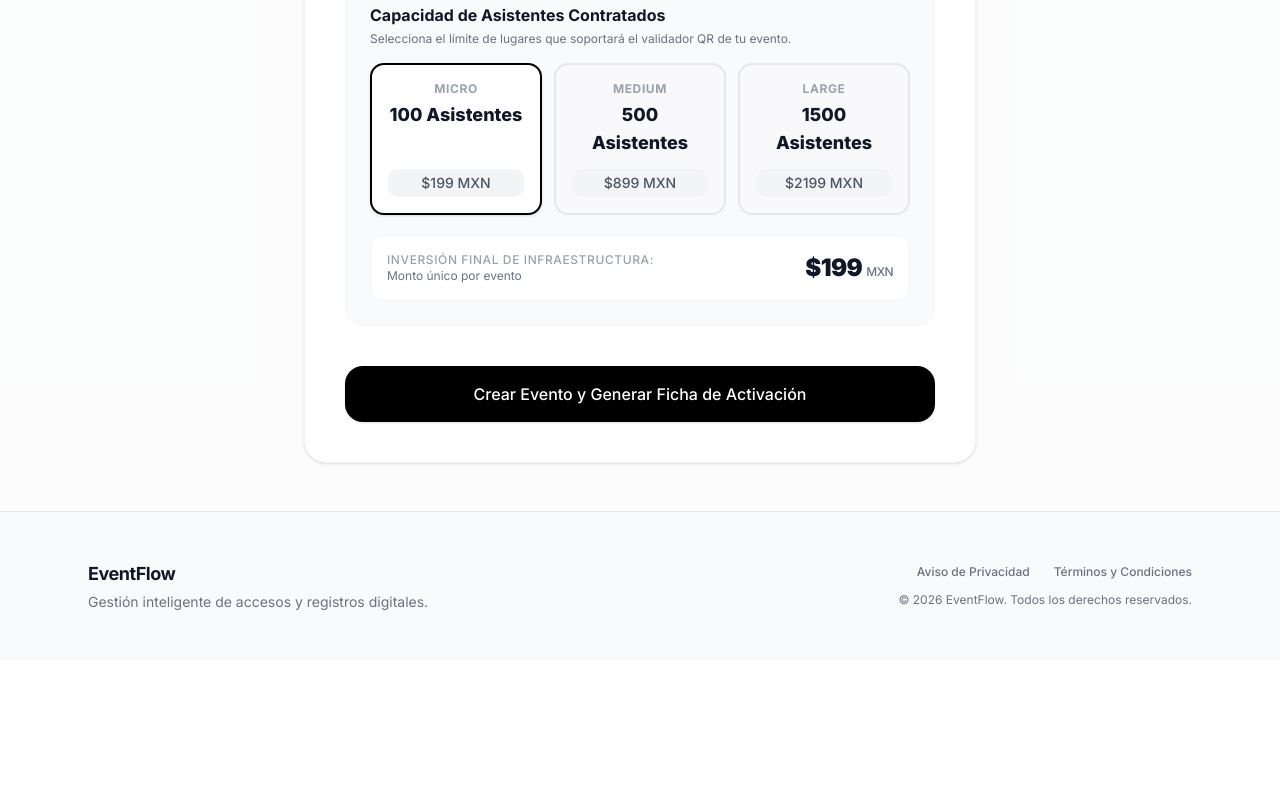
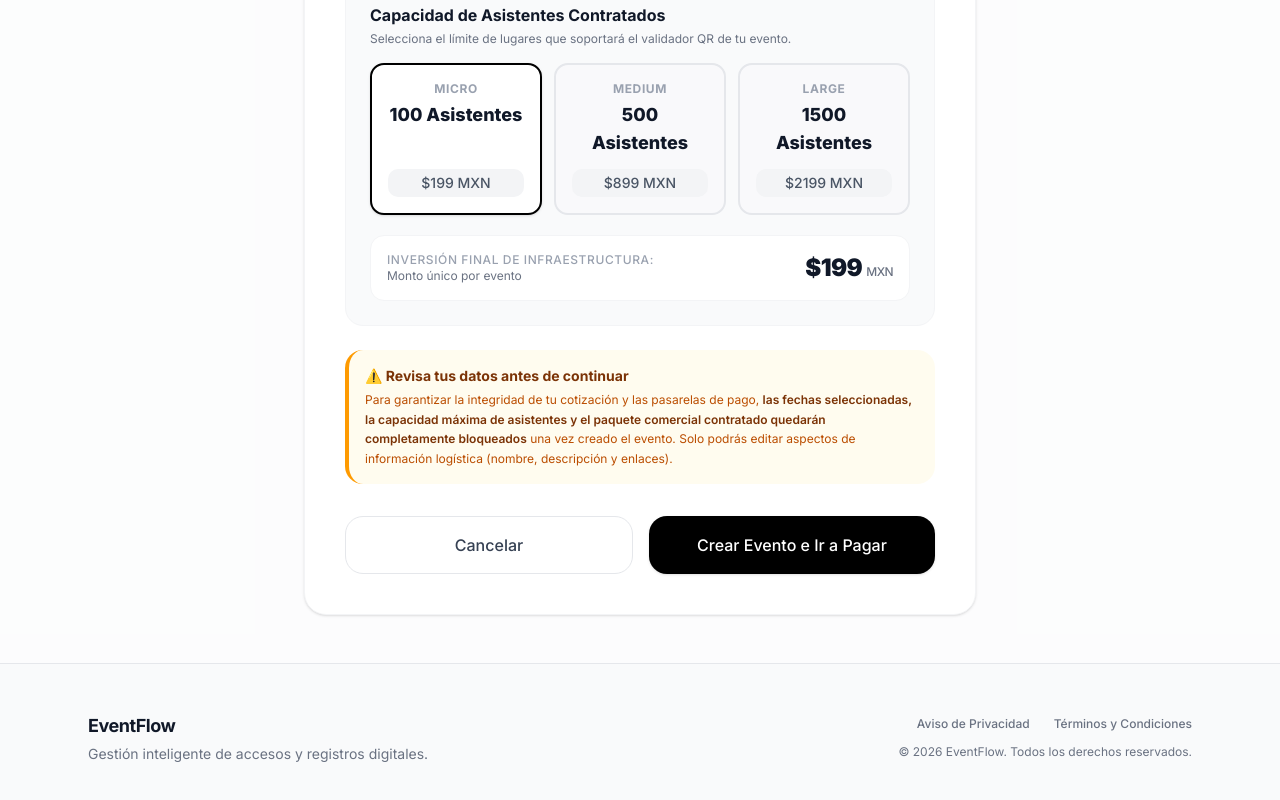
Before and after one commit to gzlcg23/eventflow, a Next.js app: page /eventos/nuevo in a window 1280 px wide. Shown: the part 891-1691 px from the top of the page. Before the commit the page ends 1551 px from the top, so only its background shows below. Built offline with nearby package versions, Linux system fonts and the light colour scheme; no server answers.

Commit message:
mensaje de advertencia en formulario de creación de evento

```diff
--- a/app/eventos/nuevo/page.tsx
+++ b/app/eventos/nuevo/page.tsx
@@ -110,6 +110,13 @@ export default function NuevoEventoPage() {
               Tu evento se encuentra en estado <b>PENDIENTE DE ACTIVACIÓN</b>. Para darlo de alta, por favor transfiere el monto correspondiente enviando tu comprobante con el siguiente identificador único:
             </p>
 
+            <div className="bg-white rounded-xl p-4 border border-amber-200 text-center">
+              <p className="text-xs text-gray-500 mb-1"># de referencia del evento:</p>
+              <p className="font-mono text-2xl font-bold text-amber-900 tracking-widest">
+                {successData.eventNumber}
+              </p>
+            </div>
+
             <div className="bg-white rounded-xl p-4 border border-amber-200 text-center mb-4">
               <p className="text-xs text-gray-500 mb-1">Monto a Transferir:</p>
               <p className="text-2xl font-black text-gray-900">
@@ -117,12 +124,6 @@ export default function NuevoEventoPage() {
               </p>
             </div>
 
-            <div className="bg-white rounded-xl p-4 border border-amber-200 text-center">
-              <p className="text-xs text-gray-500 mb-1"># de referencia del evento:</p>
-              <p className="font-mono text-2xl font-bold text-amber-900 tracking-widest">
-                {successData.eventNumber}
-              </p>
-            </div>
           </div>
 
           <div className="flex flex-col gap-3">
@@ -238,7 +239,7 @@ export default function NuevoEventoPage() {
 
       <hr className="border-gray-100 my-6" />
 
-          {/* 🌟 SECCIÓN MODULAR: SELECCIÓN DEL PLAN CON CONTENEDOR TAILWIND MINIMALISTA */}
+      {/* SECCIÓN MODULAR: SELECCIÓN DEL PLAN CON CONTENEDOR TAILWIND MINIMALISTA */}
       <div className="bg-gray-50 rounded-2xl p-6 border border-gray-100">
         <h3 className="text-base font-bold text-gray-900 mb-1">Capacidad de Asistentes Contratados</h3>
         <p className="text-xs text-gray-500 mb-4">Selecciona el límite de lugares que soportará el validador QR de tu evento.</p>
@@ -277,13 +278,34 @@ export default function NuevoEventoPage() {
         </div>
       </div>
 
+      {/* 🌟 BANNER DE ADVERTENCIA DE POLÍTICAS DE NEGOCIO */}
+      <div className="bg-amber-50/80 border-l-4 border-amber-500 p-4 rounded-2xl text-sm text-amber-800 mt-6">
+        <p className="font-bold flex items-center gap-2 text-amber-900">
+          ⚠️ Revisa tus datos antes de continuar
+        </p>
+        <p className="text-xs text-amber-700 mt-1 leading-relaxed">
+          Para garantizar la integridad de tu cotización y las pasarelas de pago, <strong className="font-semibold text-amber-900">las fechas seleccionadas, la capacidad máxima de asistentes y el paquete comercial contratado quedarán completamente bloqueados</strong> una vez creado el evento. Solo podrás editar aspectos de información logística (nombre, descripción y enlaces).
+        </p>
+      </div>
+
+      {/* BOTONES DE ACCIÓN */}
+      <div className="flex gap-4 pt-2">
+        <button
+          type="button"
+          onClick={() => router.back()}
+          className="flex-1 border border-gray-200 py-4 rounded-2xl font-medium text-gray-700 hover:bg-gray-50 transition"
+        >
+          Cancelar
+        </button>
+
         <button
           type="submit"
           disabled={isLoading}
-            className="w-full bg-black text-white py-4 rounded-2xl font-medium hover:bg-gray-800 transition disabled:opacity-70 mt-4 shadow-sm"
+          className="flex-1 bg-black text-white py-4 rounded-2xl font-medium hover:bg-gray-800 transition disabled:opacity-70 shadow-sm"
         >
-            {isLoading ? "Creando evento..." : "Crear Evento y Generar Ficha de Activación"}
+          {isLoading ? "Creando evento..." : "Crear Evento e Ir a Pagar"}
         </button>
+      </div>
     </form>
   </div>
 </div>
```
Lines whose indentation alone changed are shown as unchanged.
